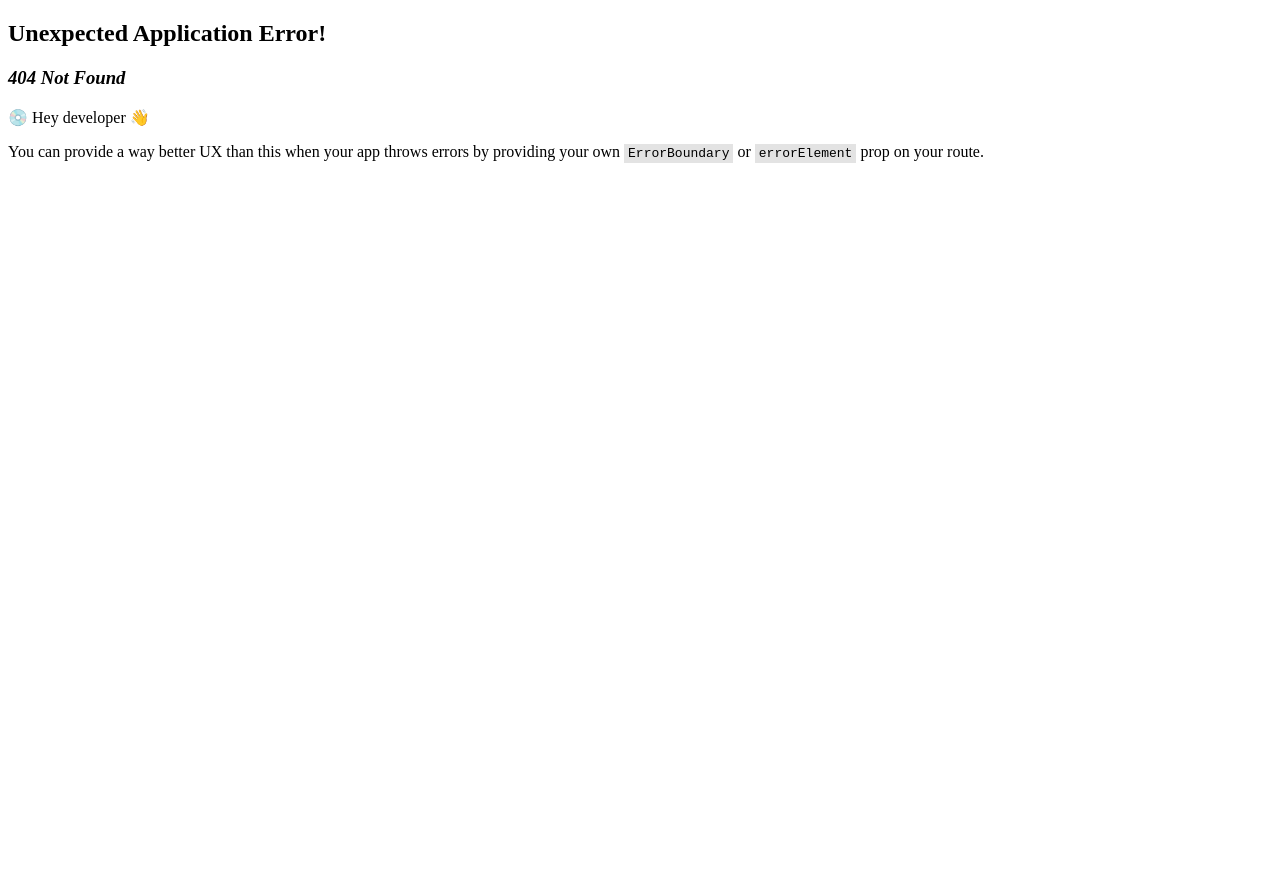
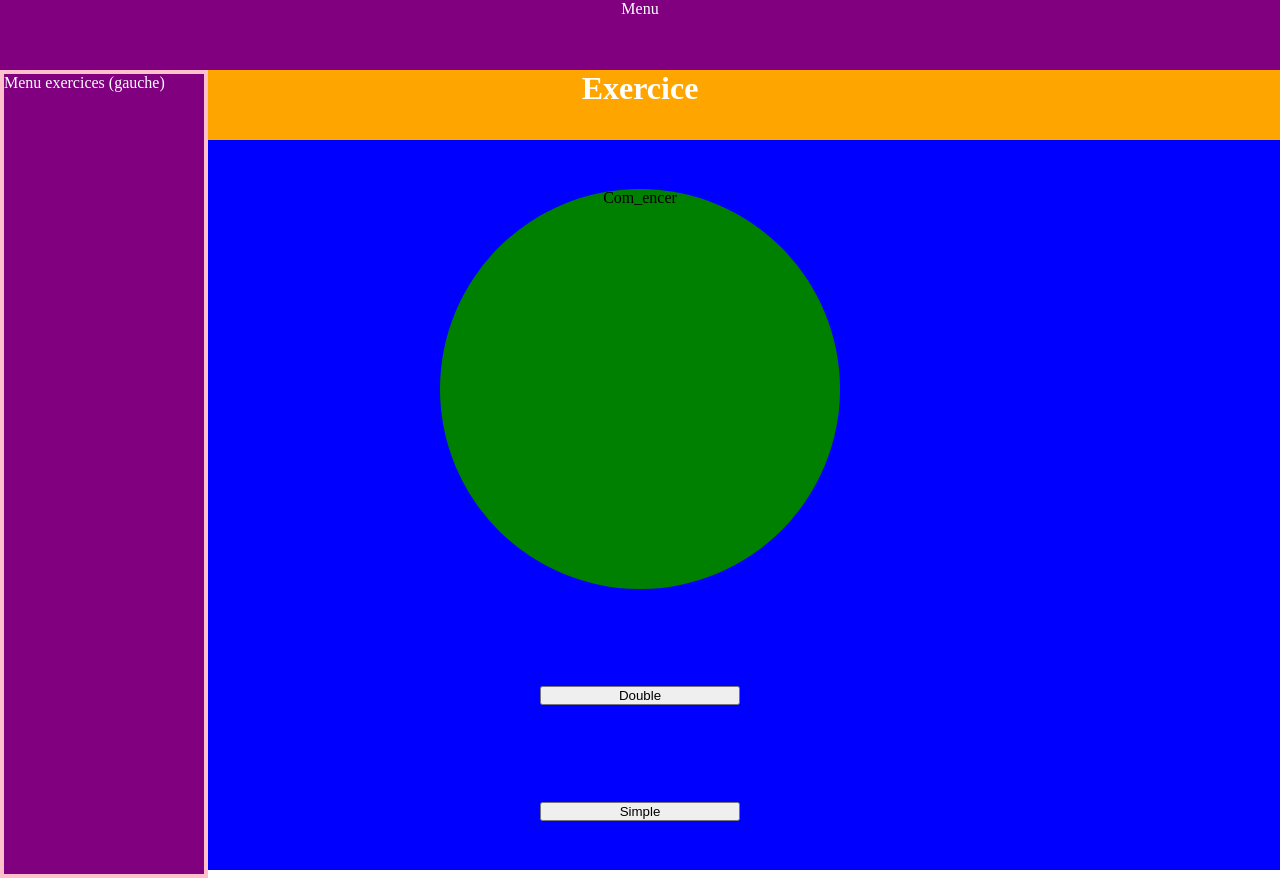
Before and after one commit to matthieuClio/LePrestigeFrancais-Front-end, a React (Vite) app: page /exercices in a window 1280 px wide. Before the commit this address had no page. Before the commit the page ends 800 px from the top, so only its background shows below. Built offline with nearby package versions, Linux system fonts and the light colour scheme.

Commit message:
Feat (exercice) : start UX / layout

```diff
--- /dev/null
+++ b/src/features/exercises/pages/Exercises.tsx
@@ -0,0 +1,30 @@
+export default function Exercises () {
+
+    return (
+        <>
+            {/* Header / menu */}
+            <menu style={{backgroundColor: 'purple', color: 'white', height: 70, textAlign: 'center'}}>
+                Menu
+            </menu>
+
+            <main style={{display: 'flex', flexWrap: 'wrap', height: '100vh', backgroundColor: 'blue',  position: 'relative', flexDirection: 'column'}}>
+
+                <nav style={{width: 200, height: '100%', backgroundColor: 'purple', color: 'white', border: '4px solid pink', position: 'absolute', left: 0}}>
+                    Menu exercices (gauche)
+                </nav>
+
+                {/* Exercise */}
+                <h1 style={{height: 70, backgroundColor: 'orange', color: 'white', textAlign: 'center'}}>
+                    Exercice
+                </h1>
+
+                <div style={{width: 400, height: 400, backgroundColor: 'green', margin: 'auto', textAlign: 'center', borderRadius: '100%'}}>
+                    Com_encer
+                </div>
+
+                <button style={{width: 200, margin: 'auto'}}>Double</button>
+                <button style={{width: 200, margin: 'auto'}}>Simple</button>
+            </main>
+        </>
+    );
+}
--- /dev/null
+++ b/src/features/home/pages/Home.tsx
@@ -0,0 +1,10 @@
+// Home page
+export default function Home () {
+
+    return (
+        // Header
+
+        // Title
+        <h1>Home Page</h1>
+    )
+}
--- a/src/main.tsx
+++ b/src/main.tsx
@@ -5,6 +5,9 @@ import { createRoot } from 'react-dom/client';
 import { RouterProvider } from 'react-router';
 import { router } from './app/router';
 
+// Style
+import './styles/global.css';
+
 createRoot(document.getElementById('root')!).render(
   <StrictMode>
     <RouterProvider router={router} />
--- /dev/null
+++ b/src/styles/global.css
@@ -0,0 +1,5 @@
+/* Global */
+* {
+    margin: 0;
+    padding: 0;
+}
```
Also changed, not shown: src/app/router/routes.tsx (+11 -2 lines), src/features/README.md.
